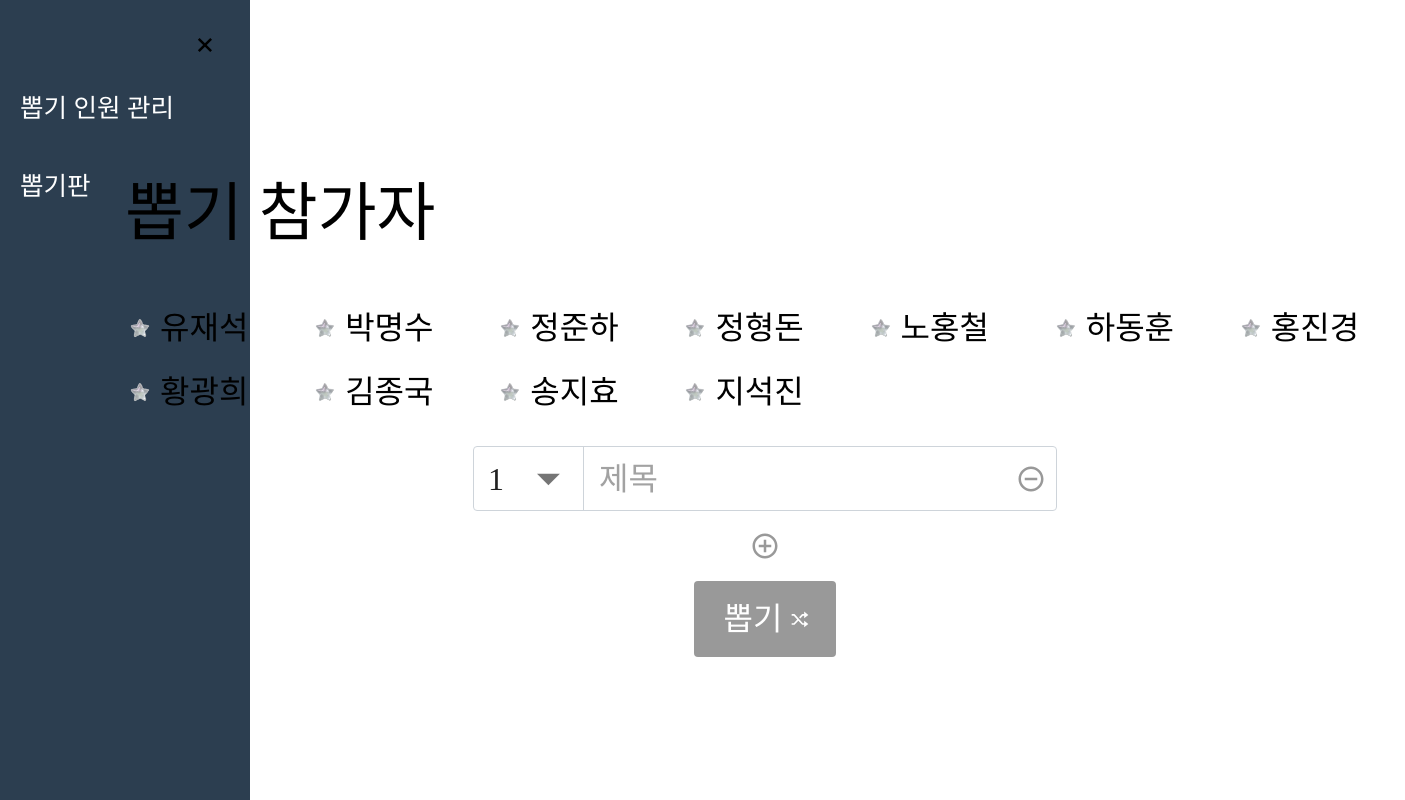
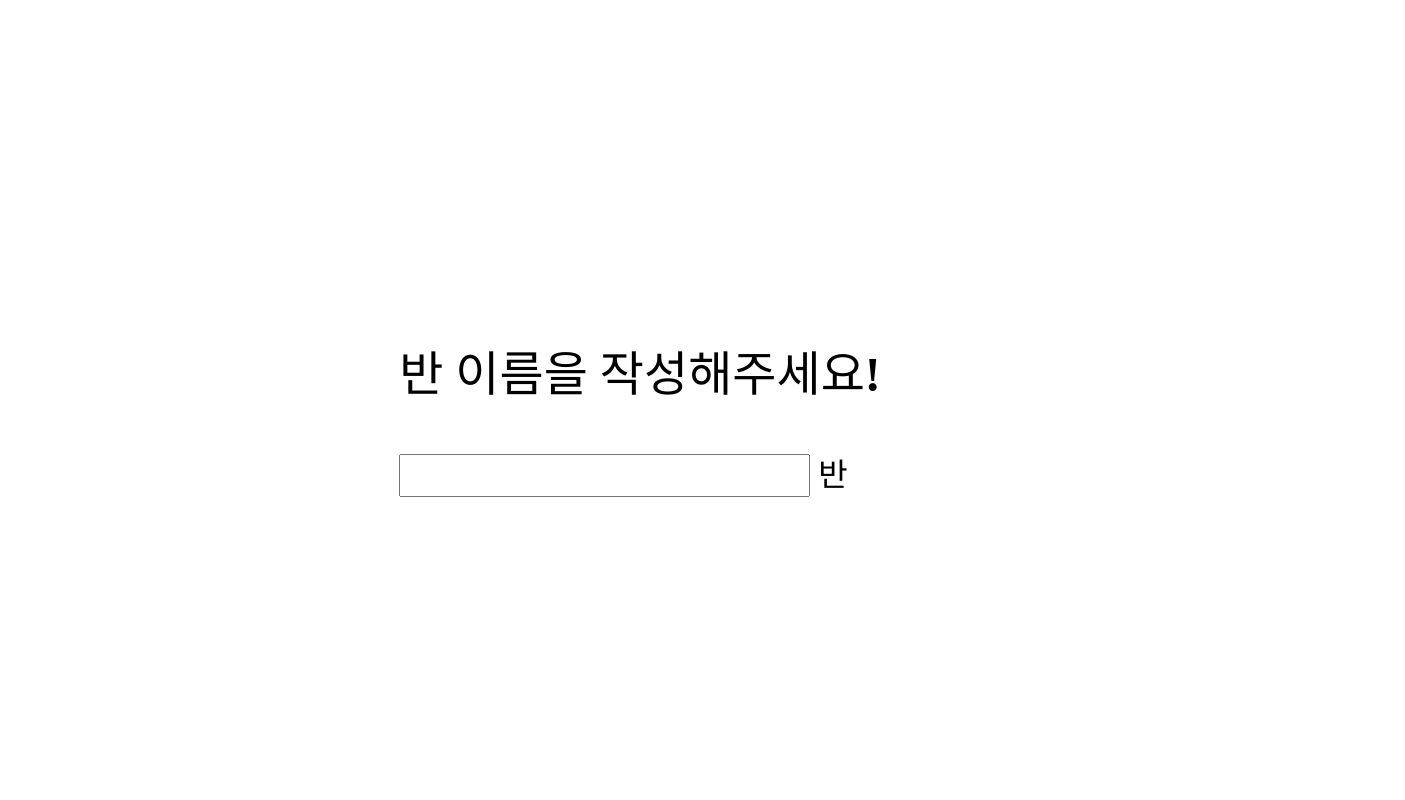
Before and after one commit to Muage/raffle, a React (Vite) app: page /raffle in a window 1280 px wide. Shown: the whole page, 1405 px wide, since content can reach past the window. Built offline with nearby package versions, Linux system fonts and the light colour scheme; a web font is replaced by a local one.

Commit message:
반 이름 받기 구현

```diff
--- a/src/assets/css/raffle.css
+++ b/src/assets/css/raffle.css
@@ -32,6 +32,7 @@
 }
 
 .content-input {
+    width: 250px;
     padding-left: 10px !important;
 }
 
--- /dev/null
+++ b/src/component/ClassName.tsx
@@ -0,0 +1,16 @@
+interface Props {
+    className: string,
+    setClassName: React.Dispatch<React.SetStateAction<string>>
+}
+
+const ClassName = ({ className, setClassName }: Props) => {
+
+    return (
+        <>
+        <h2>반 이름을 작성해주세요!</h2>
+        <input type="text" placeholder="" value={className} onChange={(e) => setClassName(e.target.value)} /> 반
+        </>
+    )
+}
+
+export default ClassName
--- a/src/component/Content.tsx
+++ b/src/component/Content.tsx
@@ -26,14 +26,16 @@ const initEntry = [
 
 const Content = ({ isNavOpen }: Props) => {
 
+    const className = '무도'
+
     const [entries, setEntries] = useState<Entry[]>(initEntry)
 
     return (
         <>
         <div className={`content ${isNavOpen ? 'shifted' : ''}`}>
             <Routes>
-                <Route path="/" element={<EntriesManagement entries={entries} setEntries={setEntries} />} />
-                <Route path="/raffle" element={<Raffle entries={entries} />} />
+                <Route path="/" element={<EntriesManagement className={className} entries={entries} setEntries={setEntries} />} />
+                <Route path="/raffle" element={<Raffle className={className} entries={entries} />} />
             </Routes>
         </div>
         </>
--- a/src/component/EntriesManagement.tsx
+++ b/src/component/EntriesManagement.tsx
@@ -7,13 +7,12 @@ import '../assets/css/entry.css'
 import { Alert, Box, Grid2, Snackbar, TextField } from "@mui/material"
 
 interface Props {
+    className: string,
     entries: Entry[],
     setEntries: React.Dispatch<React.SetStateAction<Entry[]>>,
 }
 
-const className = '무도'
-
-const EntriesManagement = ({ entries, setEntries }: Props) => {
+const EntriesManagement = ({ className, entries, setEntries }: Props) => {
 
     const inputEntry = useRef<HTMLInputElement>(null)
     const [name, setName] = useState<string>('')
--- a/src/component/Raffle.tsx
+++ b/src/component/Raffle.tsx
@@ -10,10 +10,11 @@ import { Button, Grid2 } from "@mui/material"
 import '../assets/css/raffle.css'
 
 interface Props {
+    className: string,
     entries: Entry[],
 }
 
-const Raffle = ({ entries }: Props) => {
+const Raffle = ({ className, entries }: Props) => {
 
     const [raffleInfoList, setRaffleInfoList] = useState<RaffleInfo[]>([{ id: uuid(), title: '', winNum: 1, winners: [] }])
 
@@ -77,7 +78,7 @@ const Raffle = ({ entries }: Props) => {
     return (
         <>
         <div>
-            <h1>뽑기 참가자</h1>
+            <h1>{className}반 친구들</h1>
 
             <Grid2 container spacing={2} columns={7}>
                 {entries.map((entry) => (
@@ -118,13 +119,13 @@ const Raffle = ({ entries }: Props) => {
             </div>
 
                 {/* TODO: modal로 변경 예정 */}
-            <div className="winners-container">
+            {/* <div className="winners-container">
                 {raffleInfoList.map((raffleInfo) => {
                     if(raffleInfo.title !== '') {
                         return <Winner key={raffleInfo.id} title={raffleInfo.title} winners={raffleInfo.winners} />
                     }
                 })}
-            </div>
+            </div> */}
         </div>
         </>
     )
--- a/src/component/RaffleCondition.tsx
+++ b/src/component/RaffleCondition.tsx
@@ -35,7 +35,10 @@ const RaffleCondition = ({ entries, raffleInfo, updateRaffleInfoList, removeRaff
         <>
         <Box
             className="content-condition"
-            sx={{ "& .MuiOutlinedInput-notchedOutline": { border: "none" } }}>
+            sx={{
+                height: 60,
+                "& .MuiOutlinedInput-notchedOutline": { border: "none" }
+            }}>
             <Select
                 className="content-select"
                 value={raffleInfo.winNum}
--- a/src/views/MainPage.tsx
+++ b/src/views/MainPage.tsx
@@ -2,10 +2,13 @@ import { useState } from 'react'
 import LeftNavBar from '../component/LeftNavBar'
 import Content from '../component/Content'
 import { BiMenu } from "react-icons/bi";
+import ClassName from '../component/ClassName';
 
 const MainPage = () => {
 
+    const [isFirst, setIsFirst] = useState<boolean>(false)
     const [isNavOpen, setIsNavOpen] = useState<boolean>(true)
+    const [className, setClassName] = useState<string>('')
 
     const toggleNav = () => {
         setIsNavOpen(state => !state)
@@ -13,7 +16,8 @@ const MainPage = () => {
 
     return (
         <>
-        <div className=''>
+        {isFirst ? (
+            <div>
                 {!isNavOpen &&
                     <BiMenu className="btn-menu" size={30} onClick={toggleNav} />
                 }
@@ -21,6 +25,9 @@ const MainPage = () => {
                 <LeftNavBar isNavOpen={isNavOpen} toggleNav={toggleNav} />
                 <Content isNavOpen={isNavOpen} />
             </div>
+        ) : (
+            <ClassName className={className} setClassName={setClassName} />
+        )}
         </>
     )
 
```
Lines whose indentation alone changed are shown as unchanged.
